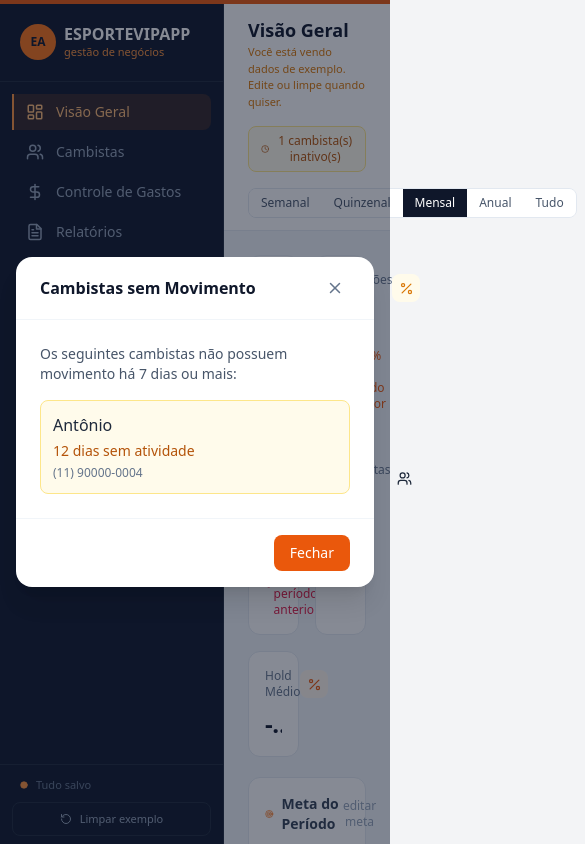
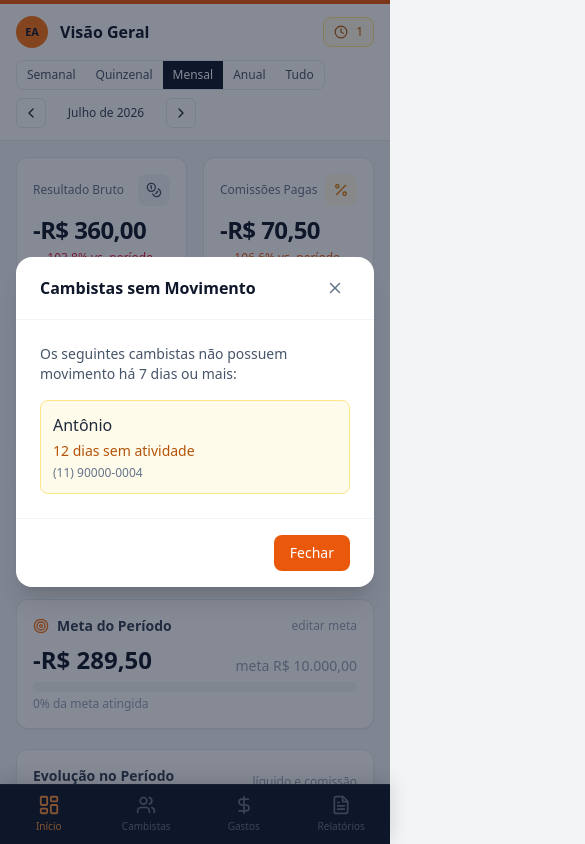
Before and after one commit to afilhomarcusa-eng/ESPORTEVIPAPP, a React (Vite) app: page / in a window 390 px wide. Shown: the top 844 px of the page, 585 px wide, since content can reach past the window. Built offline with nearby package versions, Linux system fonts and the light colour scheme.

Commit message:
melhoria: design responsivo mobile, corrigir cores dos KPIs e polish visual

```diff
--- a/src/App.jsx
+++ b/src/App.jsx
@@ -324,17 +324,17 @@ export default function App() {
   const update = (fn) => setDb((cur) => { const next = structuredClone(cur); fn(next); next.exemplo = false; return next; });
 
   const nav = [
-    { id: "dashboard", nome: "Visão Geral", icon: LayoutDashboard },
-    { id: "cambistas", nome: "Cambistas", icon: Users },
-    { id: "gastos", nome: "Controle de Gastos", icon: DollarSign },
-    { id: "relatorios", nome: "Relatórios", icon: FileText },
+    { id: "dashboard", nome: "Visão Geral", curto: "Início", icon: LayoutDashboard },
+    { id: "cambistas", nome: "Cambistas", curto: "Cambistas", icon: Users },
+    { id: "gastos", nome: "Controle de Gastos", curto: "Gastos", icon: DollarSign },
+    { id: "relatorios", nome: "Relatórios", curto: "Relatórios", icon: FileText },
   ];
 
   return (
     <div className="min-h-screen bg-slate-100 text-slate-800" style={{ fontFamily: "ui-sans-serif, system-ui, -apple-system, Segoe UI, Roboto, sans-serif" }}>
       <div className="h-1 bg-orange-600" />
       <div className="flex">
-        <aside className="w-56 shrink-0 bg-slate-900 text-slate-300 flex flex-col sticky top-0 h-screen border-r border-slate-800">
+        <aside className="hidden lg:flex w-56 shrink-0 bg-slate-900 text-slate-300 flex-col sticky top-0 h-screen border-r border-slate-800">
           <div className="px-5 py-5 border-b border-slate-800">
             <div className="flex items-center gap-2">
               <div className="w-9 h-9 rounded-full bg-orange-500 flex items-center justify-center text-slate-900 font-black text-xs">EA</div>
@@ -370,20 +370,21 @@ export default function App() {
         </aside>
 
         <div className="flex-1 min-w-0">
-          <header className="sticky top-0 z-10 bg-white/90 backdrop-blur border-b border-slate-200 px-6 py-3 flex items-center gap-4 flex-wrap">
-            <div className="mr-auto">
-              <div className="text-lg font-semibold text-slate-900 capitalize">{nav.find((n) => n.id === aba)?.nome}</div>
-              {db.exemplo && <div className="text-[11px] text-amber-600">Você está vendo dados de exemplo. Edite ou limpe quando quiser.</div>}
+          <header className="sticky top-0 z-20 bg-white/90 backdrop-blur border-b border-slate-200 px-4 sm:px-6 py-3 flex items-center gap-3 flex-wrap">
+            <div className="lg:hidden w-8 h-8 rounded-full bg-orange-500 flex items-center justify-center text-slate-900 font-black text-[11px] shrink-0">EA</div>
+            <div className="mr-auto min-w-0">
+              <div className="text-base sm:text-lg font-semibold text-slate-900 capitalize truncate">{nav.find((n) => n.id === aba)?.nome}</div>
+              {db.exemplo && <div className="text-[11px] text-amber-600 hidden sm:block">Você está vendo dados de exemplo. Edite ou limpe quando quiser.</div>}
             </div>
             {inativos.length > 0 && (
-              <button onClick={() => setShowInativeModal(true)} className="inline-flex items-center gap-2 text-xs bg-amber-50 border border-amber-200 text-amber-700 rounded-lg px-3 py-1.5 hover:bg-amber-100">
-                <Clock size={14} /> {inativos.length} cambista(s) inativo(s)
+              <button onClick={() => setShowInativeModal(true)} className="inline-flex items-center gap-2 text-xs bg-amber-50 border border-amber-200 text-amber-700 rounded-lg px-2.5 py-1.5 hover:bg-amber-100 transition">
+                <Clock size={14} /> <span className="tabular-nums">{inativos.length}</span> <span className="hidden sm:inline">cambista(s) inativo(s)</span>
               </button>
             )}
             <PeriodPicker gran={gran} setGran={setGran} ref_={ref} setRef={setRef} />
           </header>
 
-          <main className="p-6 max-w-[1200px] mx-auto min-w-0">
+          <main className="p-4 sm:p-6 pb-24 lg:pb-6 max-w-[1200px] mx-auto min-w-0">
             {aba === "dashboard" && (
               <Dashboard db={db} update={update} cambById={cambById} lancs={lancsPeriodo}
                 totais={totais} totaisPrev={totaisPrev} gran={gran} ref_={ref} range={[s, e]} />
@@ -400,6 +401,18 @@ export default function App() {
           </main>
         </div>
       </div>
+
+      <nav className="lg:hidden fixed bottom-0 inset-x-0 z-30 bg-slate-900 border-t border-slate-800 flex shadow-[0_-4px_20px_rgba(0,0,0,0.15)]">
+        {nav.map((n) => {
+          const Ic = n.icon; const on = aba === n.id;
+          return (
+            <button key={n.id} onClick={() => setAba(n.id)}
+              className={`flex-1 flex flex-col items-center gap-1 py-2.5 text-[10px] font-medium transition ${on ? "text-orange-400" : "text-slate-500 hover:text-slate-300"}`}>
+              <Ic size={20} className={on ? "scale-110 transition-transform" : "transition-transform"} /> {n.curto}
+            </button>
+          );
+        })}
+      </nav>
 
       {showInativeModal && (
         <ModalInactivos inativos={inativos} onClose={() => setShowInativeModal(false)} />
@@ -442,20 +455,20 @@ function ModalInactivos({ inativos, onClose }) {
 function PeriodPicker({ gran, setGran, ref_, setRef }) {
   const opts = [["semana","Semanal"],["quinzena","Quinzenal"],["mes","Mensal"],["ano","Anual"],["tudo","Tudo"]];
   return (
-    <div className="flex items-center gap-3">
-      <div className="flex rounded-lg border border-slate-200 overflow-hidden">
+    <div className="flex items-center gap-2 sm:gap-3 flex-wrap">
+      <div className="flex rounded-lg border border-slate-200 overflow-hidden overflow-x-auto max-w-full">
         {opts.map(([id, lab]) => (
           <button key={id} onClick={() => setGran(id)}
-            className={`px-3 py-1.5 text-xs font-medium ${gran === id ? "bg-slate-900 text-white" : "bg-white text-slate-600 hover:bg-slate-50"}`}>
+            className={`px-2.5 sm:px-3 py-1.5 text-xs font-medium whitespace-nowrap transition ${gran === id ? "bg-slate-900 text-white" : "bg-white text-slate-600 hover:bg-slate-50"}`}>
             {lab}
           </button>
         ))}
       </div>
       {gran !== "tudo" && (
         <div className="flex items-center gap-1">
-          <button onClick={() => setRef(shiftRef(gran, ref_, -1))} className="p-1.5 rounded-md border border-slate-200 hover:bg-slate-50"><ChevronLeft size={16} /></button>
-          <div className="text-xs font-medium text-slate-700 min-w-32 text-center tabular-nums">{rotuloPeriodo(gran, ref_)}</div>
-          <button onClick={() => setRef(shiftRef(gran, ref_, 1))} className="p-1.5 rounded-md border border-slate-200 hover:bg-slate-50"><ChevronRight size={16} /></button>
+          <button onClick={() => setRef(shiftRef(gran, ref_, -1))} className="p-1.5 rounded-md border border-slate-200 hover:bg-slate-50 transition"><ChevronLeft size={16} /></button>
+          <div className="text-xs font-medium text-slate-700 min-w-[7rem] text-center tabular-nums">{rotuloPeriodo(gran, ref_)}</div>
+          <button onClick={() => setRef(shiftRef(gran, ref_, 1))} className="p-1.5 rounded-md border border-slate-200 hover:bg-slate-50 transition"><ChevronRight size={16} /></button>
         </div>
       )}
     </div>
@@ -463,13 +476,20 @@ function PeriodPicker({ gran, setGran, ref_, setRef }) {
 }
 
 /* ======================== CARD KPI ======================== */
+const KPI_CORES = {
+  slate: "bg-slate-100 text-slate-600",
+  amber: "bg-amber-50 text-amber-600",
+  orange: "bg-orange-50 text-orange-600",
+  indigo: "bg-indigo-50 text-indigo-600",
+};
+
 function Kpi({ titulo, valor, delta, icon: Ic, cor = "orange", inverso = false }) {
   const bom = inverso ? (delta ?? 0) <= 0 : (delta ?? 0) >= 0;
   return (
-    <div className="bg-white rounded-xl border border-slate-200 p-4 min-w-0">
+    <div className="bg-white rounded-xl border border-slate-200 shadow-sm p-4 min-w-0 transition hover:shadow-md hover:border-slate-300">
       <div className="flex items-center justify-between">
         <span className="text-xs font-medium text-slate-500">{titulo}</span>
-        <span className={`w-7 h-7 rounded-lg flex items-center justify-center bg-${cor}-50 text-${cor}-600 shrink-0`}><Ic size={15} /></span>
+        <span className={`w-8 h-8 rounded-lg flex items-center justify-center shrink-0 ${KPI_CORES[cor] || KPI_CORES.orange}`}><Ic size={16} /></span>
       </div>
       <div className="mt-2 text-2xl font-semibold text-slate-900 tabular-nums tracking-tight truncate">{valor}</div>
       {delta != null && isFinite(delta) && (
@@ -481,7 +501,7 @@ function Kpi({ titulo, valor, delta, icon: Ic, cor = "orange", inverso = false }
   );
 }
 
-const cardBox = "bg-white rounded-xl border border-slate-200 p-4 min-w-0";
+const cardBox = "bg-white rounded-xl border border-slate-200 shadow-sm p-4 min-w-0";
 const titSec = "text-sm font-semibold text-slate-700 mb-3";
 const inp = "w-full border border-slate-200 rounded-lg px-3 py-2 text-sm outline-none focus:ring-2 focus:ring-orange-500/30 focus:border-orange-500";
 const lbl = "block text-xs font-medium text-slate-500 mb-1";
@@ -727,12 +747,12 @@ function Cambistas({ db, update, cambById, lancs, rotulo, range }) {
             <FileSpreadsheet size={15} /> Exportar Planilha
           </button>
           <button onClick={() => setEditar({ id: null, nome: "", contato: "", comissaoPadrao: 0.1, ativo: true })}
-            className="inline-flex items-center gap-2 bg-orange-600 hover:bg-orange-700 text-white text-sm font-medium rounded-lg px-3 py-2">
+            className="inline-flex items-center gap-2 bg-orange-600 hover:bg-orange-700 text-white text-sm font-medium rounded-lg px-3 py-2 shadow-sm transition">
             <Plus size={16} /> Novo Cambista
           </button>
         </div>
       </div>
-      <div className="text-xs text-slate-400 -mt-3">A planilha é a ponte com o Excel: exporte para editar fora do app, importe para trazer as mudanças de volta. Não é uma sincronização automática.</div>
+      <div className="text-xs text-slate-400 -mt-3">A planilha é a ponte com o Excel: exporte para editar fora do app, importe para trazer as mudanças de volta. Não é uma sincronização automática. <span className="text-slate-500">Toque em um cambista para ver os detalhes.</span></div>
 
       {ranking.length > 0 && (
         <div>
@@ -769,7 +789,7 @@ function Cambistas({ db, update, cambById, lancs, rotulo, range }) {
             </thead>
             <tbody>
               {linhas.map(({ c, bruto, comissao, pago, saldo, receber, n }) => (
-                <tr key={c.id} onClick={() => setDetalhe(c)} className="border-b border-slate-100 last:border-0 hover:bg-slate-50 cursor-pointer">
+                <tr key={c.id} onClick={() => setDetalhe(c)} className="group border-b border-slate-100 last:border-0 hover:bg-orange-50/40 cursor-pointer transition-colors">
                   <td className="px-4 py-3">
                     <div className="font-medium text-slate-800 flex items-center gap-2">{c.nome} {!c.ativo && <span className="text-[10px] bg-slate-100 text-slate-500 rounded px-1.5 py-0.5">inativo</span>}</div>
                     <div className="text-xs text-slate-400">{c.contato || "sem contato"}, padrão {pct(c.comissaoPadrao)}</div>
```
